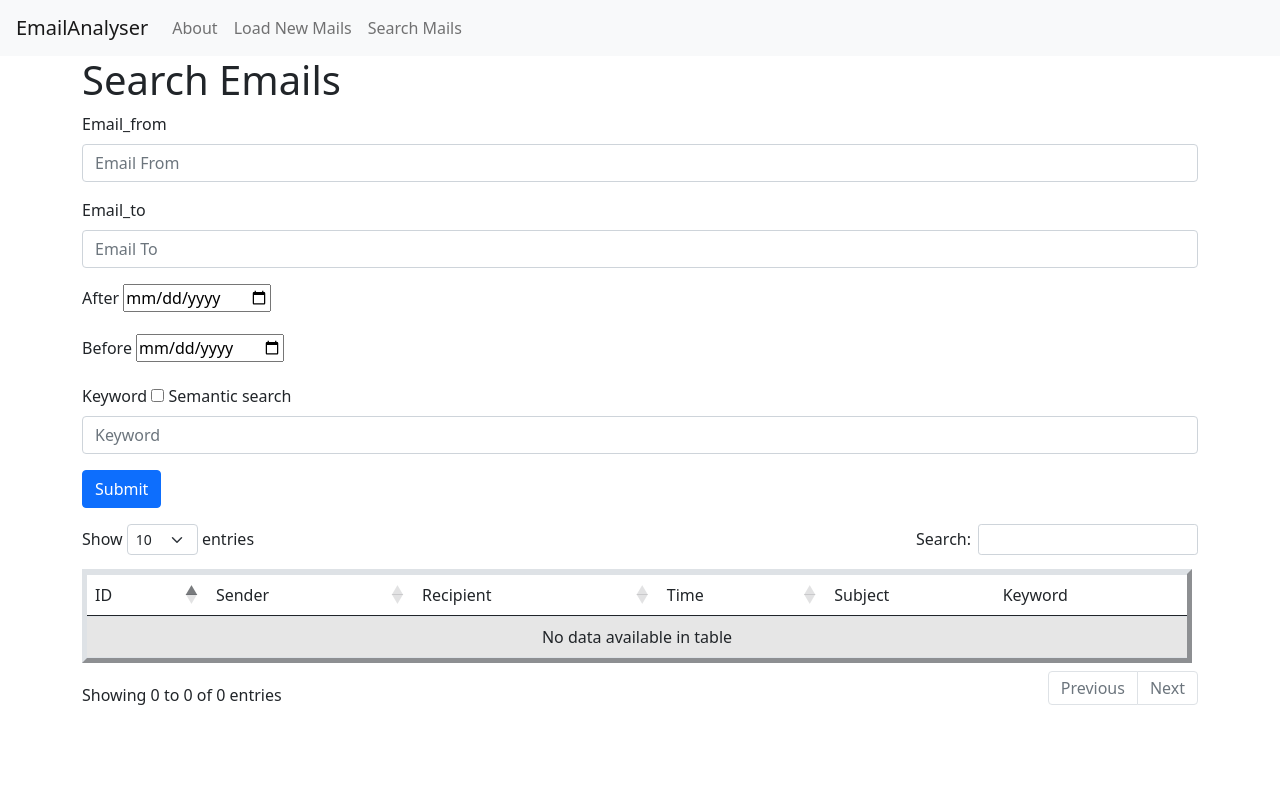
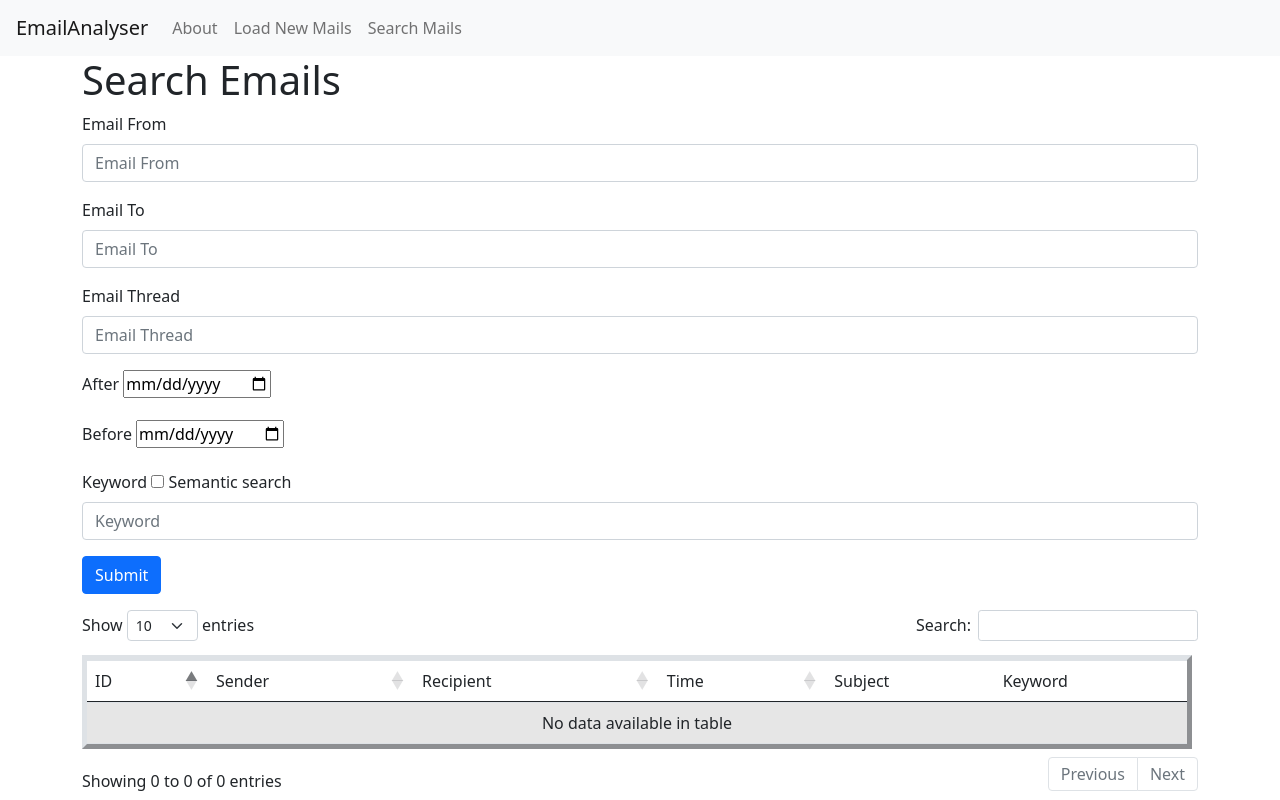
Before and after one commit to yileiCao/email-analyser, a Flask app: page /mail_list/ in a window 1280 px wide. Run offline with Flask 3, Linux system fonts and the light colour scheme; parts of the project's set-up code (start-up, migrations or seed data) failed here and were passed over; some libraries are stand-ins or nearby versions.

Commit message:
Support search related mails in the same thread

```diff
--- a/src/db_func.py
+++ b/src/db_func.py
@@ -57,7 +57,7 @@ def build_select_statement(filters):
     userS = aliased(User, name="userS")
     query = \
         select(userS.name, userS.email_address, userR.name, userR.email_address,
-               Mail.mail_server_id, Mail.subject, Mail.keyword, Mail.time, Mail.id) \
+               Mail.mail_server_id, Mail.subject, Mail.keyword, Mail.time, Mail.id, Mail.mail_thread_id) \
             .join(userS, Mail.sender_user).join(userR, Mail.recipient_user) \
             .order_by(Mail.time.desc())
     if filters.get("fr"):  # sender email_address
@@ -80,6 +80,8 @@ def build_select_statement(filters):
         query = query.where(Mail.keyword.regexp_match(f"({word_set})"))
     if filters.get('id') is not None:
         query = query.where(Mail.id == filters['id'])
+    if filters.get('et'):
+        query = query.where(Mail.mail_thread_id == filters['et'])
     return query
 
 
--- a/src/db_models.py
+++ b/src/db_models.py
@@ -39,6 +39,7 @@ class Mail(Base):
     recipient = mapped_column(Integer, ForeignKey('users.id'), nullable=False)
     time = mapped_column(DateTime, nullable=False)
     mail_server_id = mapped_column(String(50), nullable=False)
+    mail_thread_id = mapped_column(String(50), nullable=False, default=mail_server_id)
     subject = mapped_column(String(200), nullable=True)
     keyword = mapped_column(String(200), nullable=True)
     sender_user = relationship("User", primaryjoin=sender==User.id)
--- a/src/gmail_func.py
+++ b/src/gmail_func.py
@@ -103,9 +103,8 @@ def generate_data_from_msgs(service, gmail_msgs):
     """
     mails = []
     for idx, message in enumerate(gmail_msgs):
-        row = {"id": idx, "mail_server_id": message['id']}
         msg = service.users().messages().get(userId='me', id=message['id'], format='full').execute()
-
+        row = {"id": idx, "mail_server_id": msg['id'], "mail_thread_id": msg['threadId']}
         payload = msg['payload']
         headers = payload.get("headers")
         if headers:
--- a/src/templates/mail_list.html
+++ b/src/templates/mail_list.html
@@ -5,17 +5,24 @@
 
     <form method="post">
         <div class="form-group">
-            <label>Email_from</label>
+            <label>Email From</label>
             <input type="email" name="email_from"
                    placeholder="Email From" class="form-control"
                    value="{{ request['fr'] }}">
         </div>
 
         <div class="form-group">
-            <label>Email_to</label>
+            <label>Email To</label>
             <input type="email" name="email_to"
                    placeholder="Email To" class="form-control"
                    value="{{ request['to'] }}">
+        </div>
+
+        <div class="form-group">
+            <label>Email Thread</label>
+            <input type="text" name="email_thread"
+                   placeholder="Email Thread" class="form-control"
+                   value="{{ request['et'] }}">
         </div>
 
         <div class="form-group">
--- a/src/templates/view_mail.html
+++ b/src/templates/view_mail.html
@@ -19,7 +19,8 @@
         </tr>
         <tr>
             <td>Subject</td>
-            <td colspan="4">{{data['subject']}}</td>
+            <td colspan="3">{{data['subject']}}</td>
+            <td><a href="/mail_list/?et={{data['mail_thread_id']}}">Related mails</a></td>
         </tr>
         <tr>
             <td>Keyword</td>
@@ -40,7 +41,7 @@
                    placeholder="1" class="form-control"
                    value="{{ request['range_from'] }}"></td>
             <td><input type="number" name="range_to" min="1" style="width: 80px;"
-                   placeholder="1" class="form-control"
+                   placeholder="3" class="form-control"
                    value="{{ request['range_to'] }}"></td>
             </tr>
             <tr>
--- a/src/wsgi.py
+++ b/src/wsgi.py
@@ -150,6 +150,7 @@ def mail_list():
         email_from = request.form['email_from']
         email_to = request.form['email_to']
         is_kw_semantic = request.form.get('is_kw_semantic')
+        email_thread = request.form.get('email_thread')
         query = "?"
         if email_from:
             query += f"fr={email_from}&"
@@ -163,6 +164,8 @@ def mail_list():
             query += f"ke={keyword}&"
         if is_kw_semantic:
             query += f"se={is_kw_semantic}&"
+        if email_thread:
+            query += f"et={email_thread}&"
         query = query[:-1]
         return redirect(f'/mail_list/{query}')
     filters = request.args.to_dict()
```
